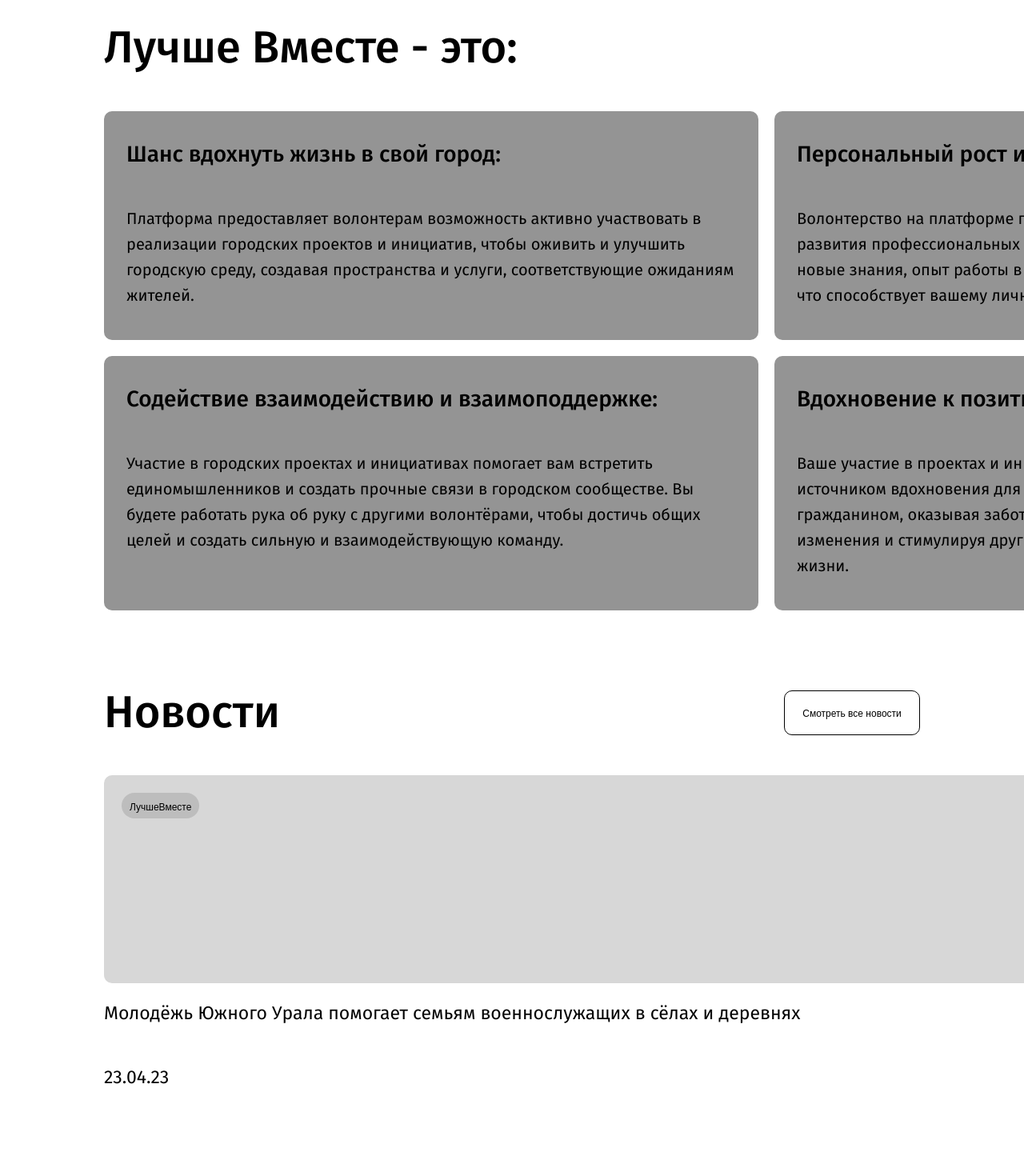
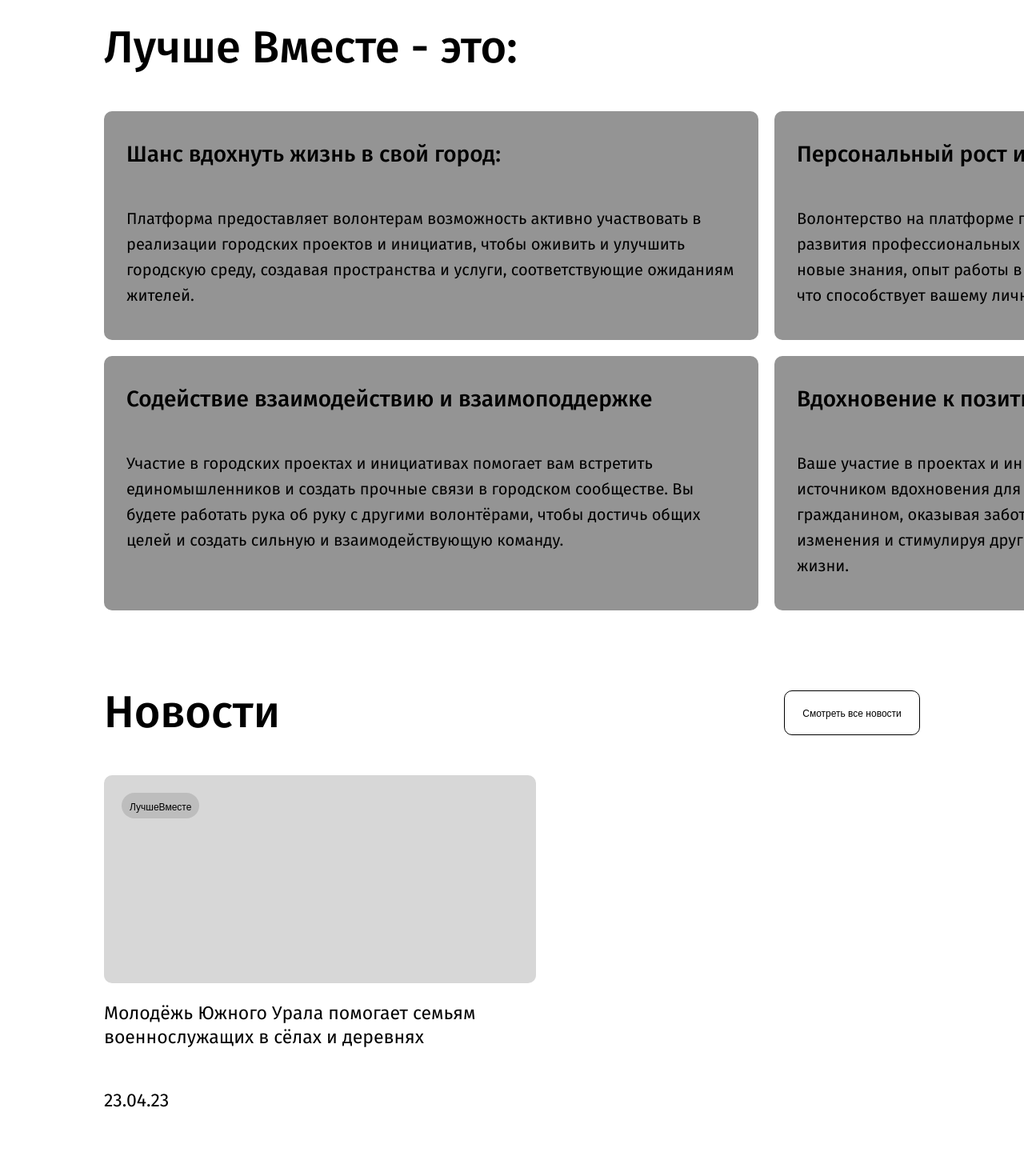
Before and after one commit to volunteers-for-city-projects/volunteers-frontend, a React (Create React App) app: page / in a window 1280 px wide. Shown: the part 1160-2630 px from the top of the page at 80% size. Built offline with nearby package versions, Linux system fonts and the light colour scheme.

Commit message:
feat(component cardvalues, refactoring): cardValues

```diff
--- a/src/components/AboutProject/AboutProject.jsx
+++ b/src/components/AboutProject/AboutProject.jsx
@@ -1,65 +1,22 @@
 import './AboutProject.scss';
+import CardValues from '../CardValues/CardValues';
+import valuesArray from '../../utils/valuesArray';
 
 function AboutProject() {
+	const aboutUs =
+		'Платформа создана, чтобы объединить усилия волонтёров, городских администраций и организаторов мероприятий и внести совместныйвклад в развитие городской среды.';
 	return (
 		<section className="about-project">
 			<h2 className="about-project__title">О нас</h2>
-			<p className="about-project__description">
-				Платформа создана, чтобы объединить усилия волонтёров, городских
-				администраций <br /> и организаторов мероприятий и внести совместный
-				вклад в развитие городской среды.
-			</p>
+			<p className="about-project__description">{aboutUs}</p>
 
 			<div className="about-project__container">
 				<h2 className="our-values__title">Лучше Вместе - это:</h2>
-				<ul className="our-values__cards">
-					<li className="our-values__item">
-						<h3 className="our-values__item-title">
-							Шанс вдохнуть жизнь в свой город:
-						</h3>
-						<p className="our-values__item-subtitle">
-							Платформа предоставляет волонтерам возможность активно участвовать
-							в реализации городских проектов и инициатив, чтобы оживить и
-							улучшить городскую среду, создавая пространства и услуги,
-							соответствующие ожиданиям жителей.
-						</p>
-					</li>
-					<li className="our-values__item">
-						<h3 className="our-values__item-title">
-							Персональный рост и расширение горизонтов:
-						</h3>
-						<p className="our-values__item-subtitle">
-							Волонтерство на платформе предоставляет уникальную возможность для
-							развития профессиональных и личностных навыков. Вы сможете
-							приобрести новые знания, опыт работы в команде и столкнуться с
-							реальными вызовами, что способствует вашему личному росту и
-							развитию.
-						</p>
-					</li>
-					<li className="our-values__item">
-						<h3 className="our-values__item-title">
-							Содействие взаимодействию и взаимоподдержке:
-						</h3>
-						<p className="our-values__item-subtitle">
-							Участие в городских проектах и инициативах помогает вам встретить
-							единомышленников и создать прочные связи в городском сообществе.
-							Вы будете работать рука об руку с другими волонтёрами, чтобы
-							достичь общих целей и создать сильную и взаимодействующую команду.
-						</p>
-					</li>
-					<li className="our-values__item">
-						<h3 className="our-values__item-title">
-							Вдохновение к позитивным переменам:
-						</h3>
-						<p className="our-values__item-subtitle">
-							Ваше участие в проектах и инициативах на платформе будет служить
-							источником вдохновения для других жителей города. Вы станете
-							активным гражданином, оказывая заботу о своем городе, влияя на
-							позитивные изменения и стимулируя других к активности и участию в
-							общественной жизни.
-						</p>
-					</li>
-				</ul>
+				<div className="our-values__cards">
+					{valuesArray.map((item) => (
+						<CardValues cardValues={item} key={item.valuesId} />
+					))}
+				</div>
 			</div>
 		</section>
 	);
--- a/src/components/CardNews/CardNews.jsx
+++ b/src/components/CardNews/CardNews.jsx
@@ -14,6 +14,6 @@ function CardNews({ card }) {
 }
 
 CardNews.propTypes = {
-	card: PropTypes.string.isRequired,
+	card: PropTypes.isRequired,
 };
 export default CardNews;
--- a/src/components/CardNews/CardNews.scss
+++ b/src/components/CardNews/CardNews.scss
@@ -1,5 +1,5 @@
 .news__cards-item {
-	min-width: 540px;
+	width: 540px;
 }
 
 .news__card-image {
@@ -31,7 +31,7 @@
 	line-height: 130%;
 }
 .news__card-date {
-    font-size: 23px;
+	font-size: 23px;
 	font-weight: 400;
 	line-height: 130%;
 }
--- /dev/null
+++ b/src/components/CardValues/CardValues.jsx
@@ -0,0 +1,18 @@
+import PropTypes from 'prop-types';
+import './CardValues.scss';
+
+function CardValues({ cardValues }) {
+	const { title, description } = cardValues;
+	return (
+		<article className="our-values__item">
+			<h3 className="our-values__item-title">{title}</h3>
+			<p className="our-values__item-subtitle">{description}</p>
+		</article>
+	);
+}
+
+CardValues.propTypes = {
+	cardValues: PropTypes.string.isRequired,
+};
+
+export default CardValues;
--- /dev/null
+++ b/src/components/CardValues/CardValues.scss
@@ -0,0 +1,21 @@
+.our-values__item {
+    width: 818px;
+    background-color: #949494;
+    border-radius: 10px;
+    padding: 40px 28px;
+    box-sizing: border-box;
+}
+
+.our-values__item-title {
+    font-size: 28px;
+    font-weight: 500;
+    line-height: 28px;
+    margin: 0 0 50px;
+}
+
+.our-values__item-subtitle {
+    font-size: 20px;
+    font-family: 400;
+    line-height: 32px;
+    margin: 0;
+}
--- a/src/components/JoinButtons/JoinButtons.jsx
+++ b/src/components/JoinButtons/JoinButtons.jsx
@@ -5,7 +5,7 @@ function JoinButtons() {
 		<section className="join">
 			<div className="join__container">
 				<h2 className="join__title">
-					Присоединяйтесь к нам <br /> и получите доступ ко всем <br />{' '}
+					Присоединяйтесь к нам <br /> и получите доступ ко всем <br />
 					возможностям
 				</h2>
 				<div className="join__items">
@@ -19,7 +19,7 @@ function JoinButtons() {
 					<div className="join__item">
 						<h3 className="join__subtitle">
 							Cтаньте волонтёром, чтобы помочь людям, <br /> приобрести
-							уникальный опыт и работать <br /> с командой единомышленников{' '}
+							уникальный опыт и работать <br /> с командой единомышленников
 						</h3>
 						<button className="join__button">Стать волонтером</button>
 					</div>
--- a/src/components/News/News.jsx
+++ b/src/components/News/News.jsx
@@ -2,7 +2,7 @@
 import './News.scss';
 import Slider from '../Slider/Slider';
 
-function News(card) {
+function News() {
 	return (
 		<section className="news">
 			<div className="news__container">
@@ -11,7 +11,7 @@ function News(card) {
 					<button className="news__wrapper-button">Смотреть все новости</button>
 				</div>
 				<div className="news__cards">
-					<Slider card={card} />
+					<Slider />
 				</div>
 			</div>
 		</section>
--- a/src/components/News/News.scss
+++ b/src/components/News/News.scss
@@ -8,9 +8,6 @@
 	/*flex-wrap: wrap;*/
 }
 
-.news__cards-item {
-	min-width: 540px;
-}
 .news__wrapper {
 	display: flex;
 	justify-content: space-between;
@@ -46,27 +43,3 @@
 .news__container {
 	margin: 100px 130px 0;
 }
-
-.news__card-button {
-	border: none;
-	border-radius: 30px;
-	background-color: #bdbdbd;
-	text-align: center;
-	padding: 10px;
-	height: 32px;
-	margin: 22px 0 0 22px;
-	font-size: 12px;
-	font-weight: 400;
-	line-height: 17px;
-	cursor: pointer;
-}
-.news__card-button:hover {
-	opacity: 0.7;
-}
-
-.news__card-description {
-	margin: 23px 0 50px 0;
-	font-size: 23px;
-	font-weight: 400;
-	line-height: 130%;
-}
--- /dev/null
+++ b/src/utils/valuesArray.jsx
@@ -0,0 +1,28 @@
+const valuesArray = [
+	{
+		valuesId: 1,
+		title: 'Шанс вдохнуть жизнь в свой город:',
+		description:
+			'Платформа предоставляет волонтерам возможность активно участвовать в реализации городских проектов и инициатив, чтобы оживить и улучшить городскую среду, создавая пространства и услуги, соответствующие ожиданиям жителей.',
+	},
+	{
+		valuesId: 2,
+		title: 'Персональный рост и расширение горизонтов:',
+		description:
+			'Волонтерство на платформе предоставляет уникальную возможность для развития профессиональных и личностных навыков. Вы сможете приобрести новые знания, опыт работы в команде и столкнуться с реальными вызовами, что способствует вашему личному росту и развитию.',
+	},
+	{
+		valuesId: 3,
+		title: 'Содействие взаимодействию и взаимоподдержке',
+		description:
+			' Участие в городских проектах и инициативах помогает вам встретить единомышленников и создать прочные связи в городском сообществе. Вы будете работать рука об руку с другими волонтёрами, чтобы достичь общих целей и создать сильную и взаимодействующую команду.',
+	},
+	{
+		valuesId: 4,
+		title: 'Вдохновение к позитивным переменам:',
+		description:
+			'Ваше участие в проектах и инициативах на платформе будет служить источником вдохновения для других жителей города. Вы станете активным гражданином, оказывая заботу о своем городе, влияя на позитивные изменения и стимулируя других к активности и участию в общественной жизни.',
+	},
+];
+
+export default valuesArray;
```
